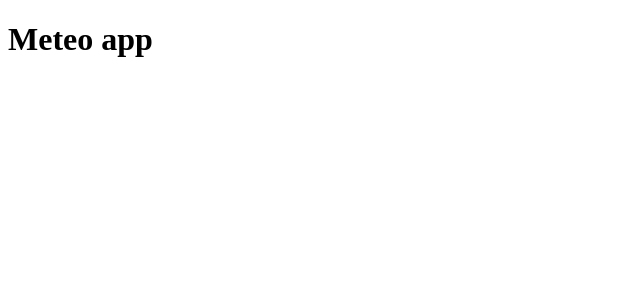
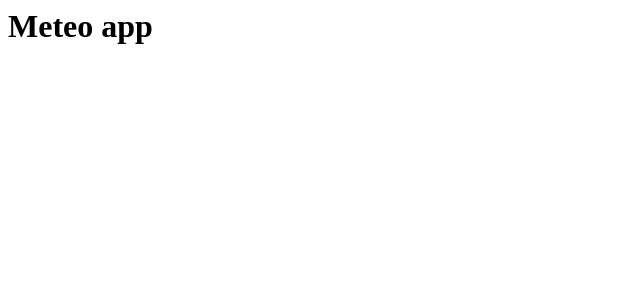
Before and after one commit to E-Lop/angular-weather-app, an Angular app: page / in a window 1280 px wide. Shown: the top 300 px of the page, without its empty margins (0-640 px from the left). Built offline with nearby package versions, Linux system fonts and the light colour scheme.

Commit message:
aggiunto css reset

```diff
--- a/src/app/app.component.css
+++ b/src/app/app.component.css
@@ -0,0 +1,10 @@
+* {
+    margin: 0;
+    padding: 0;
+    box-sizing: border-box;
+}
+
+body {
+    background-color: $main_color;
+    font-family: 'Roboto', sans-serif;
+}
```
